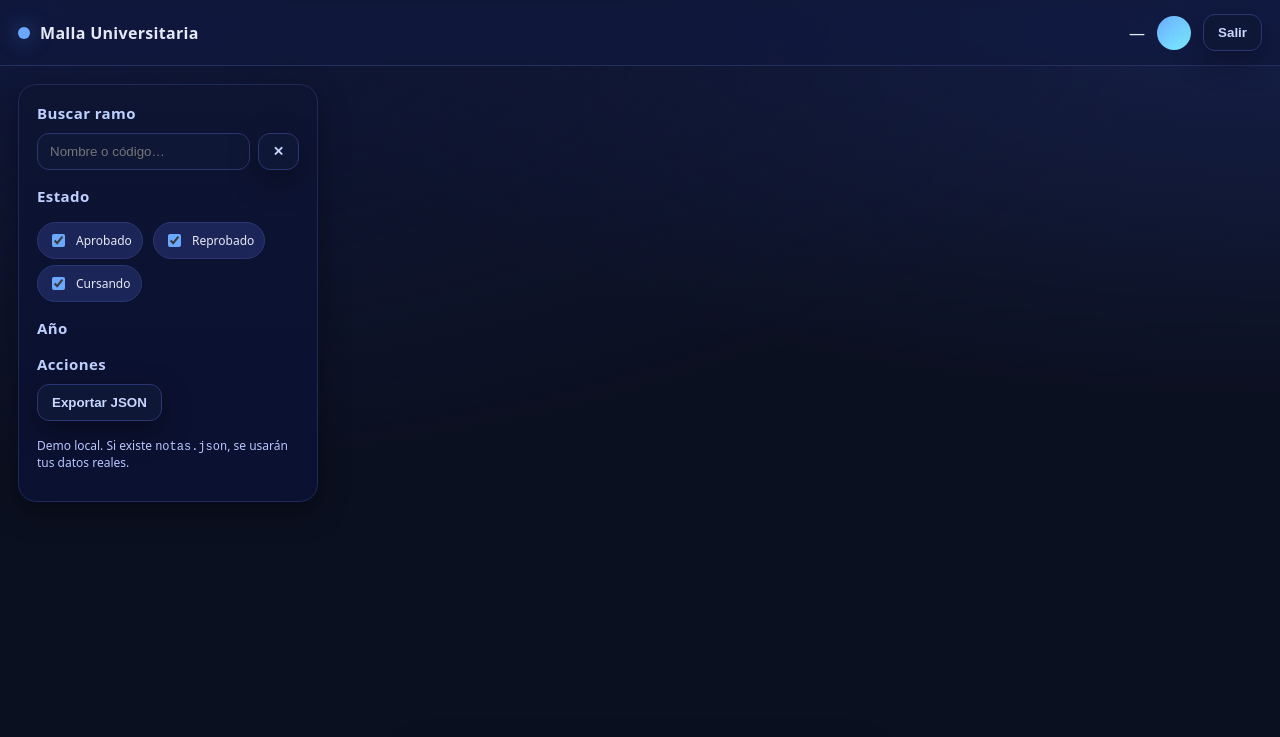
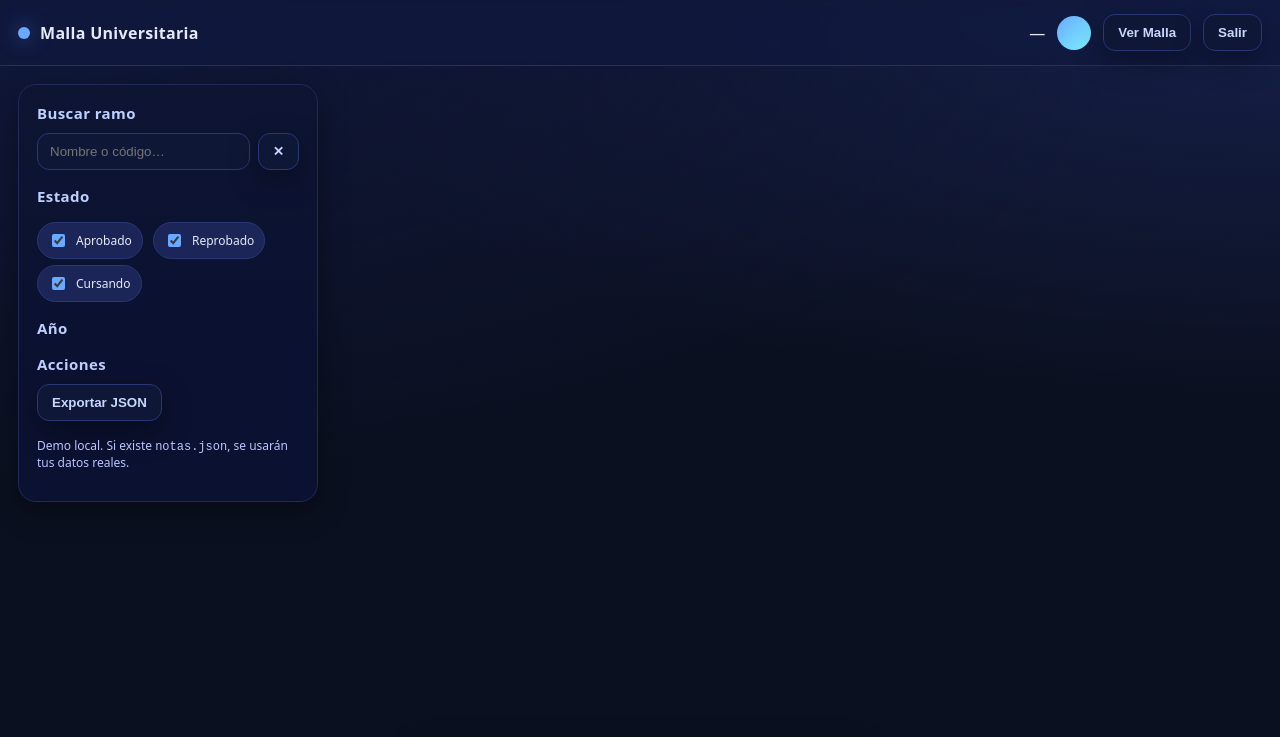
Before and after one commit to simonpinilla/malla-uni, a website: page index.html in a window 1280 px wide. Shown: the top 737 px of the page. Drawn offline with Linux system fonts and the light colour scheme.

Commit message:
Update index.html
add button malla

```diff
--- a/index.html
+++ b/index.html
@@ -95,6 +95,7 @@
       <div class="user-badge">
         <div id="studentName">—</div>
         <div class="avatar" aria-hidden="true"></div>
+        <button id="toggleView" class="ghost">Ver Malla</button>
         <button id="logoutBtn" class="ghost">Salir</button>
       </div>
     </div>
```
